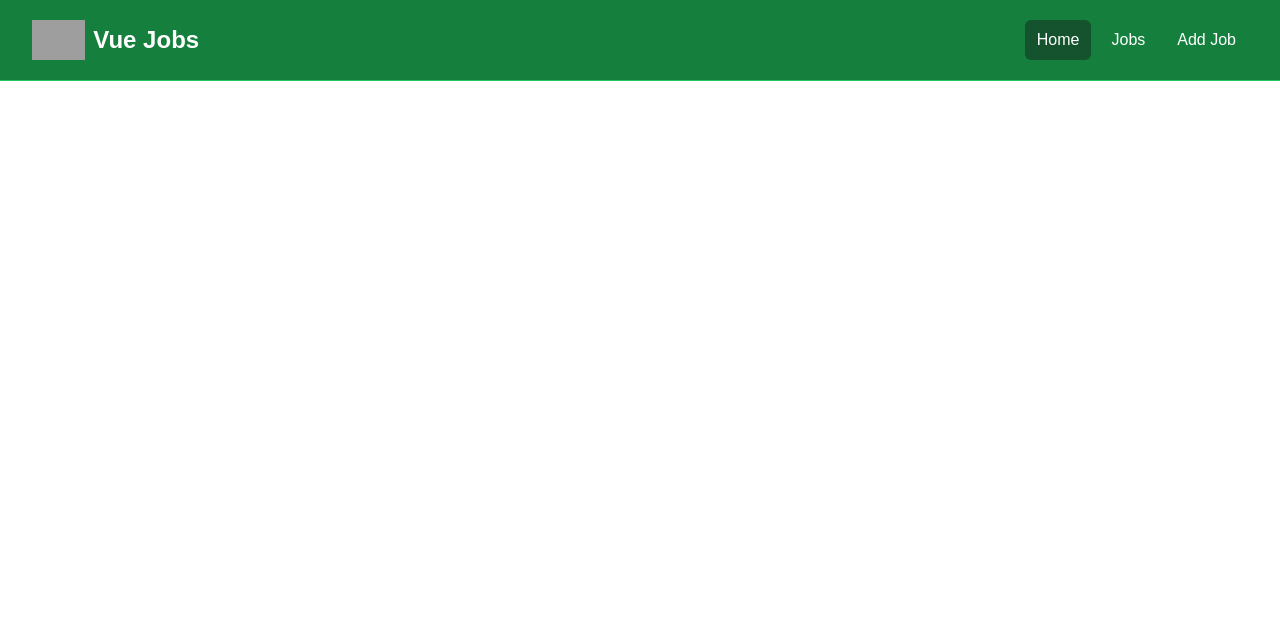
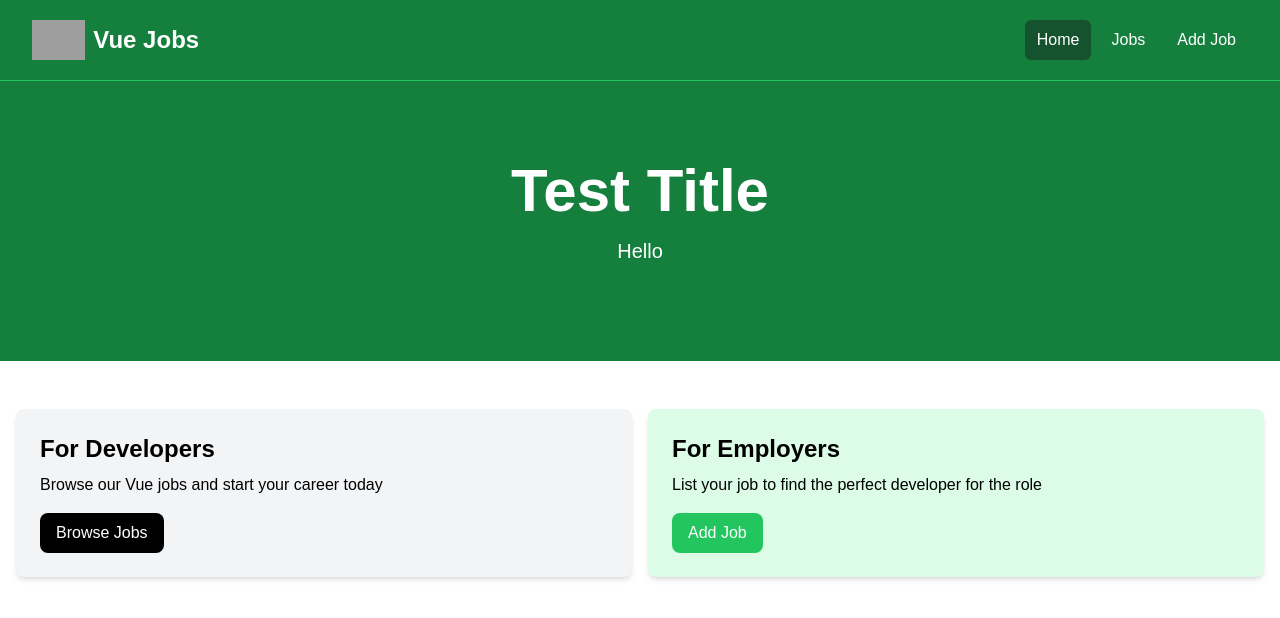
Before and after one commit to syukranDev/vue_playground, a Vue app: page / in a window 1280 px wide. Shown: the top 618 px of the page. Built offline with nearby package versions, Linux system fonts and the light colour scheme; grey boxes are pictures that could not be loaded.

Commit message:
crate home components

```diff
--- a/src/App.vue
+++ b/src/App.vue
@@ -1,7 +1,11 @@
 <script setup>
   import Navbar from '@/components/Navbar.vue';
+  import Hero from '@/components/Hero.vue';
+  import HomeCards from '@/components/HomeCards.vue';
 </script>
 
 <template>
    <Navbar />
+   <Hero title="Test Title" subtitle="Hello" />
+   <HomeCards />
 </template>
--- /dev/null
+++ b/src/components/Card.vue
@@ -0,0 +1,19 @@
+<script setup>
+import { defineProps } from 'vue';
+
+defineProps({
+    bg: {
+        type: String,
+        default: 'bg-gray-100'
+    }
+})
+
+</script>
+
+<template>
+    <div :class="`${bg} p-6 rounded-lg shadow-md`">
+        <slot></slot>
+    </div>
+
+
+</template>
--- /dev/null
+++ b/src/components/Hero.vue
@@ -0,0 +1,34 @@
+<script setup>
+import { defineProps } from 'vue';
+
+defineProps({
+    title: {
+        type: String,
+        default: 'Become a Vue Date' //default if ni props
+    },
+    subtitle: {
+        type: String,
+        default: 'Find the Vue job that fits your skills and needs' //default if ni props
+    }
+})
+
+</script>
+
+<template>
+    <section class="bg-green-700 py-20 mb-4">
+      <div
+        class="max-w-7xl mx-auto px-4 sm:px-6 lg:px-8 flex flex-col items-center"
+      >
+        <div class="text-center">
+          <h1
+            class="text-4xl font-extrabold text-white sm:text-5xl md:text-6xl"
+          >
+            {{ title }}
+          </h1>
+          <p class="my-4 text-xl text-white">
+            {{ subtitle }}
+          </p>
+        </div>
+      </div>
+    </section>
+</template>
--- /dev/null
+++ b/src/components/HomeCards.vue
@@ -0,0 +1,37 @@
+<script setup>
+import Card from '@/components/Card.vue';
+
+</script>
+
+<template>
+    <section class="py-4">
+      <div class="container-xl lg:container m-auto">
+        <div class="grid grid-cols-1 md:grid-cols-2 gap-4 p-4 rounded-lg">
+          <Card>
+            <h2 class="text-2xl font-bold">For Developers</h2>
+            <p class="mt-2 mb-4">
+              Browse our Vue jobs and start your career today
+            </p>
+            <a
+              href="jobs.html"
+              class="inline-block bg-black text-white rounded-lg px-4 py-2 hover:bg-gray-700"
+            >
+              Browse Jobs
+            </a>
+          </Card>
+          <Card bg="bg-green-100">
+            <h2 class="text-2xl font-bold">For Employers</h2>
+            <p class="mt-2 mb-4">
+              List your job to find the perfect developer for the role
+            </p>
+            <a
+              href="add-job.html"
+              class="inline-block bg-green-500 text-white rounded-lg px-4 py-2 hover:bg-green-600"
+            >
+              Add Job
+            </a>
+          </Card>
+        </div>
+      </div>
+    </section>
+</template>
```
